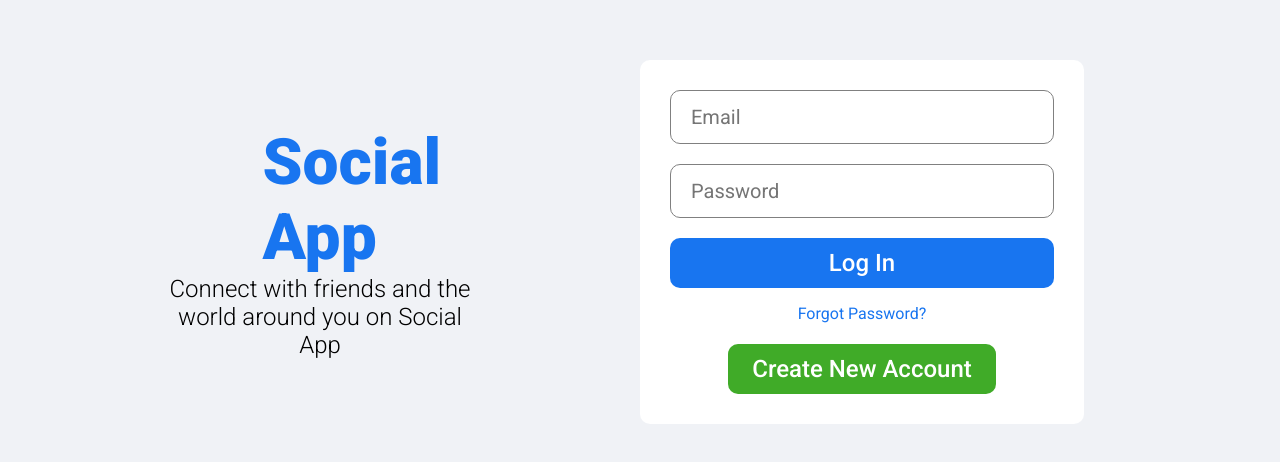
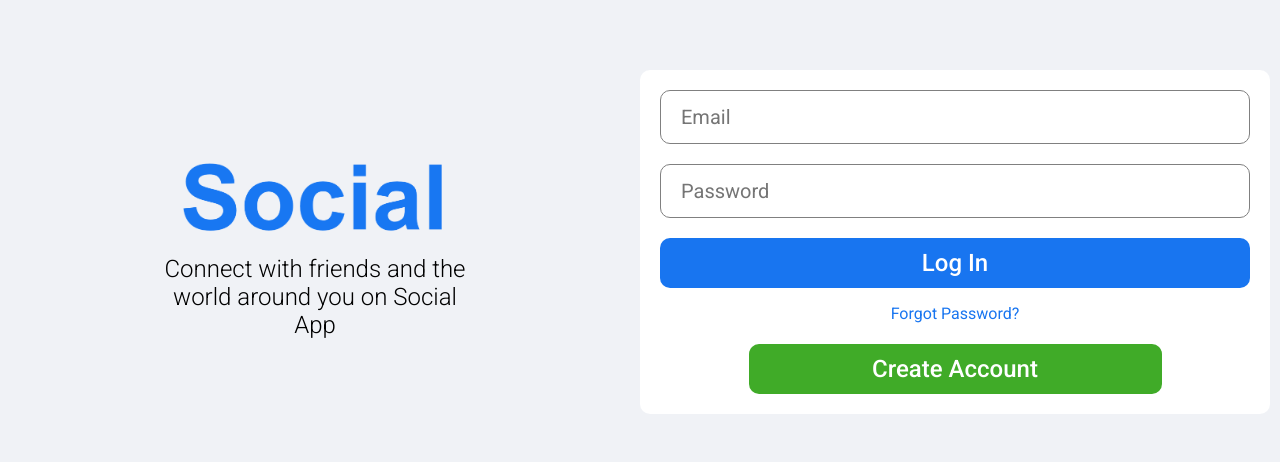
Before and after one commit to KhaledAbuarida/social-app, a React (Create React App) app: page /login in a window 1280 px wide. Shown: the part 158-620 px from the top of the page. Built offline with nearby package versions, Linux system fonts and the light colour scheme.

Commit message:
handle logo in login page

```diff
--- a/src/pages/login/Login.jsx
+++ b/src/pages/login/Login.jsx
@@ -2,11 +2,9 @@ import './login.css'
 
 export default function Login() {
   return (
-    <div className="login">
+    <div className="loginPage">
         <div className="leftPart">
-            <h1 className="logo">
-                Social App
-            </h1>
+            <img className='logo' src="/assets/logo2.png" alt="" />
             <div className="proposal">Connect with friends and the world around you on Social App</div>
         </div>
         <div className="rightPart">
@@ -15,7 +13,7 @@ export default function Login() {
                 <input className='password' placeholder='Password'/>
                 <button className='loginBtn'>Log In</button>
                 <button className="forgetPassword">Forgot Password?</button>
-                <button className='createBtn'>Create New Account</button>
+                <button className='createBtn'>Create Account</button>
             </div>
         </div>
     </div>
--- a/src/pages/login/login.css
+++ b/src/pages/login/login.css
@@ -1,26 +1,24 @@
-.login {
+.loginPage {
     display: flex;
     background-color: #F0F2F6;
     width: 100%;
     height: 100vh;
 }
-.leftPart, .rightPart {
+.loginPage .leftPart, .rightPart {
     flex: 6;
 }
 
 /* login left part */
-.leftPart {
+.loginPage .leftPart {
     display: flex;
     align-items: center;
     justify-content: center;
     flex-direction: column;
 }
-.leftPart .logo {
-    font-size: 4rem;
-    font-weight: 900;
-    color: #1875F0;
+.loginPage .leftPart .logo {
+    width: 300px;
 }
-.leftPart .proposal {
+.loginPage .leftPart .proposal {
     font-size: 24px;
     width: 50%;
     text-align: center;
@@ -29,21 +27,21 @@
 /* ------------------ */
 
 /* login right part */
-.rightPart {
+.loginPage .rightPart {
     display: flex;
-    /* justify-content: start; */
     align-items: center;
+    padding: 10px
 }
-.rightPart .loginForm {
+.loginPage .rightPart .loginForm {
     display: flex;
     flex-direction: column;
     justify-content: center;
     background-color: #fff;
-    width: 60%;
+    width: 100%;
     padding: 20px;
     border-radius: 10px;
 }
-.loginForm .password, .email  {
+.loginPage .loginForm .password, .email  {
     height: 50px;
     border-radius: 10px;
     border: 1px solid gray;
@@ -52,10 +50,10 @@
     padding-left: 20px;
 }
 
-.loginForm .email, .password:focus {
+.loginPage .loginForm .email, .password:focus {
     outline: none;
 }
-.loginBtn, .createBtn {
+.loginPage .loginBtn, .createBtn {
     height: 50px;
     border-radius: 10px;
     font-size: 24px;
@@ -65,15 +63,15 @@
     margin-bottom: 15px;
     cursor: pointer;
 }
-.loginBtn {
+.loginPage .loginBtn {
     background-color: #1875F0;
 }
-.loginForm .createBtn {
+.loginPage .loginForm .createBtn {
     width: 70%;
     background-color: #40AB28;
     margin: auto;
 }
-.forgetPassword {
+.loginPage .forgetPassword {
     border:none;
     background-color: #fff;
     color: #1875F0;
--- a/src/pages/register/Register.jsx
+++ b/src/pages/register/Register.jsx
@@ -2,7 +2,7 @@ import './register.css'
 
 export default function Register() {
   return (
-    <div className="login">
+    <div className="register">
         <div className="leftPart">
             <h1 className="logo">
                 Social App
@@ -10,7 +10,7 @@ export default function Register() {
             <div className="proposal">Connect with friends and the world around you on Social App</div>
         </div>
         <div className="rightPart">
-            <div className="loginForm">
+            <div className="registerForm">
                 <input className='email' placeholder='Username' />
                 <input className='email' placeholder='Email' />
                 <input className='password' placeholder='Password'/>
--- a/src/pages/register/register.css
+++ b/src/pages/register/register.css
@@ -1,26 +1,26 @@
-.login {
+.register {
     display: flex;
     background-color: #F0F2F6;
     width: 100%;
     height: 100vh;
 }
-.leftPart, .rightPart {
+.register .leftPart, .rightPart {
     flex: 6;
 }
 
 /* login left part */
-.leftPart {
+.register .leftPart {
     display: flex;
     align-items: center;
     justify-content: center;
     flex-direction: column;
 }
-.leftPart .logo {
+.register .leftPart .logo {
     font-size: 4rem;
     font-weight: 900;
     color: #1875F0;
 }
-.leftPart .proposal {
+.register .leftPart .proposal {
     font-size: 24px;
     width: 50%;
     text-align: center;
@@ -29,12 +29,12 @@
 /* ------------------ */
 
 /* login right part */
-.rightPart {
+.register .rightPart {
     display: flex;
     /* justify-content: start; */
     align-items: center;
 }
-.rightPart .loginForm {
+.register .rightPart .loginForm {
     display: flex;
     flex-direction: column;
     justify-content: center;
@@ -43,7 +43,7 @@
     padding: 30px;
     border-radius: 10px;
 }
-.loginForm .password, .email  {
+.register .registerForm .password, .email  {
     height: 50px;
     border-radius: 10px;
     border: 1px solid gray;
@@ -52,10 +52,10 @@
     padding-left: 20px;
 }
 
-.loginForm .email, .password:focus {
+.register .registerForm .email, .password:focus {
     outline: none;
 }
-.loginBtn, .createBtn {
+.register .loginBtn, .createBtn {
     height: 50px;
     border-radius: 10px;
     font-size: 24px;
@@ -65,10 +65,10 @@
     margin-bottom: 15px;
     cursor: pointer;
 }
-.loginBtn {
+.register .loginBtn {
     background-color: #1875F0;
 }
-.createBtn {
+.register .createBtn {
     width: 40%;
     background-color: #40AB28;
     margin: auto;
```
Also changed, not shown: public/assets/logo2.png (added).
